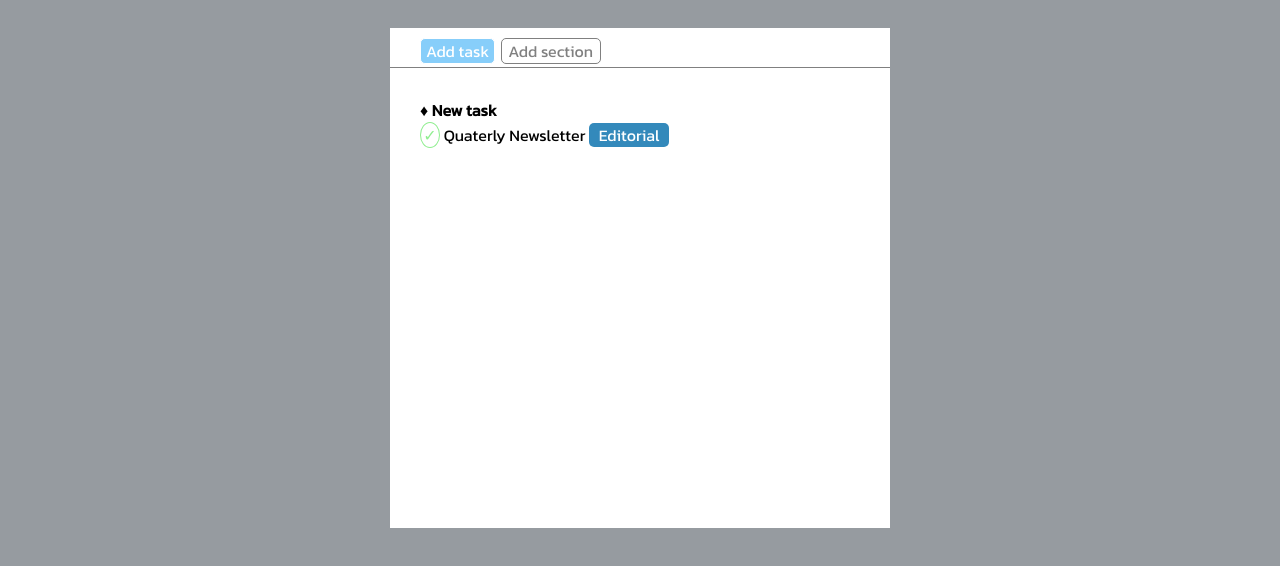
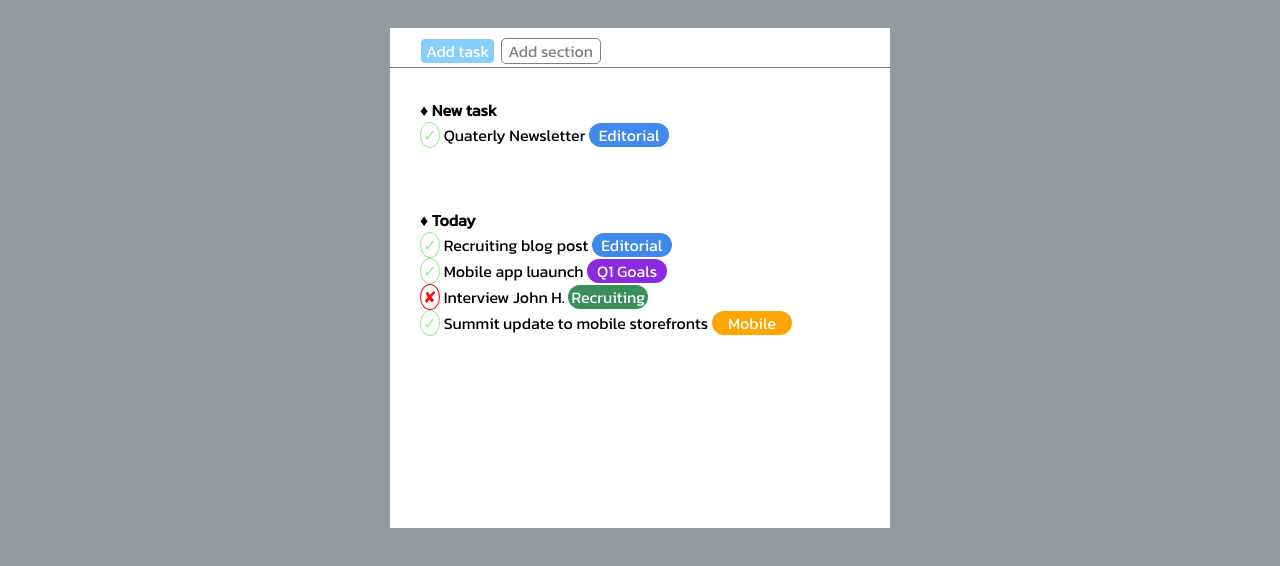
Before and after one commit to cristinagiacobbe/html-css-toboolist, a plain HTML site: page index.html in a window 1280 px wide. Shown: the part 92-658 px from the top of the page. Drawn offline with Linux system fonts and the light colour scheme.

Commit message:
Add today section

```diff
--- a/index.html
+++ b/index.html
@@ -29,11 +29,43 @@
                <li>
                   <div class="row-list">
                      <div class="check">&check;</div>
-                     <div class="quaterly">Quaterly Newsletter</div>
-                     <div class="link-editorial">Editorial</div>
+                     <div class="text">Quaterly Newsletter</div>
+                     <div class="link editorial"><a href="#">Editorial</a></div>
                   </div>
                </li>
         </section>
+
+        <section class="today">
+         <ul>&#9830 <strong>Today</strong></ul>
+            <li>
+               <div class="row-list">
+                  <div class="check">&check;</div>
+                  <div class="text">Recruiting blog post</div>
+                  <div class="link editorial"><a href="#">Editorial</a></div>
+               </div>
+            </li>
+            <li>
+               <div class="row-list">
+                  <div class="check">&check;</div>
+                  <div class="text">Mobile app luaunch</div>
+                  <div class="link goal"><a href="#">Q1 Goals</a></div>
+               </div>
+            </li>
+            <li>
+               <div class="row-list">
+                  <div class="uncheck">&#x2718;</div>
+                  <div class="text">Interview John H.</div>
+                  <div class="link recruiting"><a href="#">Recruiting</a></div>
+               </div>
+            </li>
+            <li>
+               <div class="row-list">
+                  <div class="check">&check;</div>
+                  <div class="text">Summit update to mobile storefronts</div>
+                  <div class="link mobile"><a href="#">Mobile</a></div>
+               </div>
+            </li>
+     </section>
 
 
    </div>
--- a/style.css
+++ b/style.css
@@ -66,7 +66,7 @@ header{
     background-color: white;
     text-align: center;
 }
-.new-task{
+.new-task, .today{
     padding:30px;
 }
 li{
@@ -83,14 +83,37 @@ li{
     color: lightgreen;
     text-align: center;
 }
-.quaterly{
+.text{
     display: inline-block;
 }
-.link-editorial{
+.link {
     display: inline-block;
     width: 80px;
     text-align: center;
-    background-color: rgb(51, 137, 187);
     color: white;
-    border-radius: 5px;
+    border-radius: 15px;
 }
+a{
+    text-decoration: none;
+    color: white;
+}
+.editorial{
+    background-color: rgb(62, 137, 235);
+}
+.goal{
+    background-color: blueviolet;
+}
+.recruiting{
+    background-color: rgb(56, 143, 89);
+}
+.mobile{
+    background-color: orange;
+}
+.uncheck{
+    display:inline-block;
+    width: 20px;
+    border: 1px solid red;
+    border-radius: 50%;
+    color: red;
+    text-align: center;
+}
```
